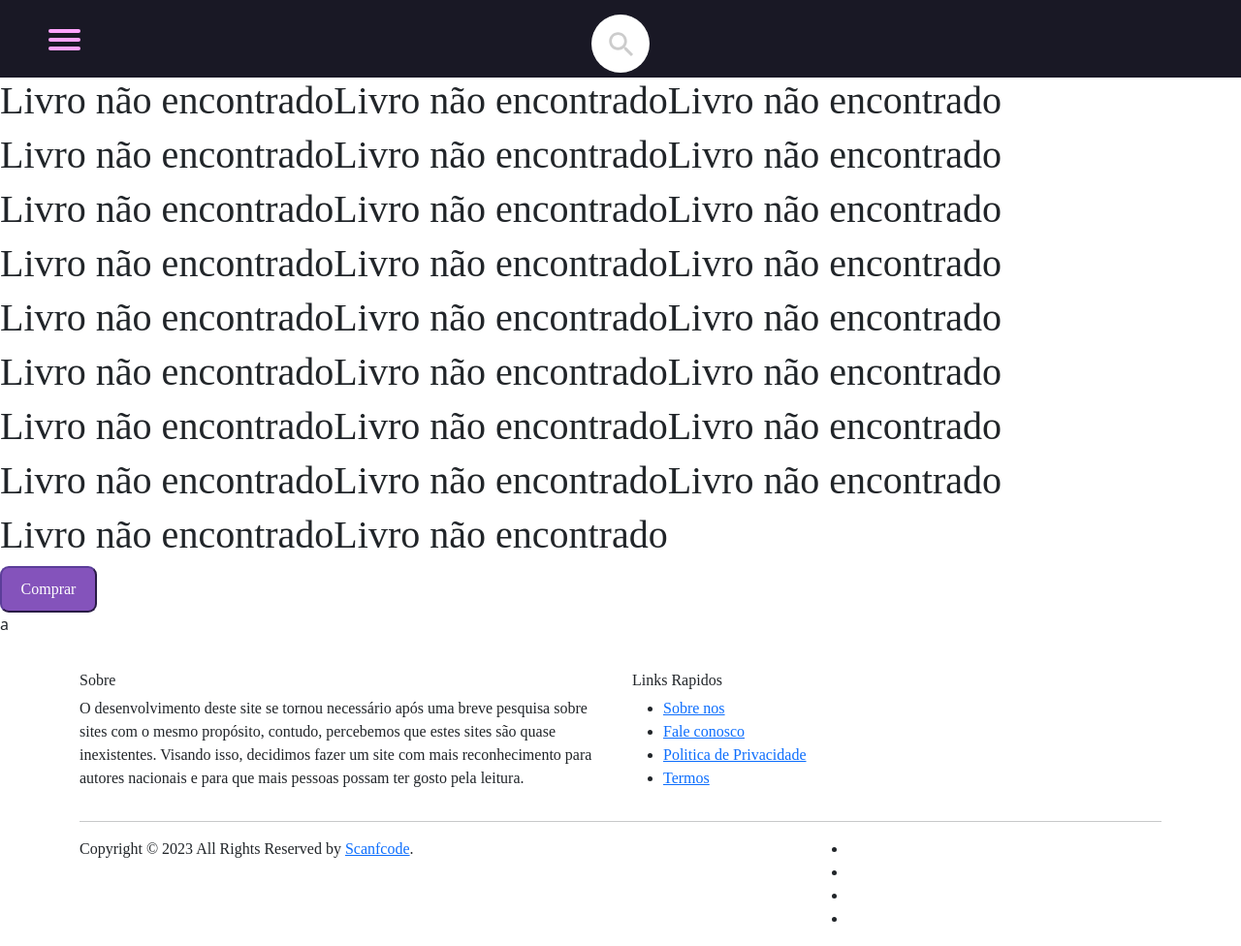
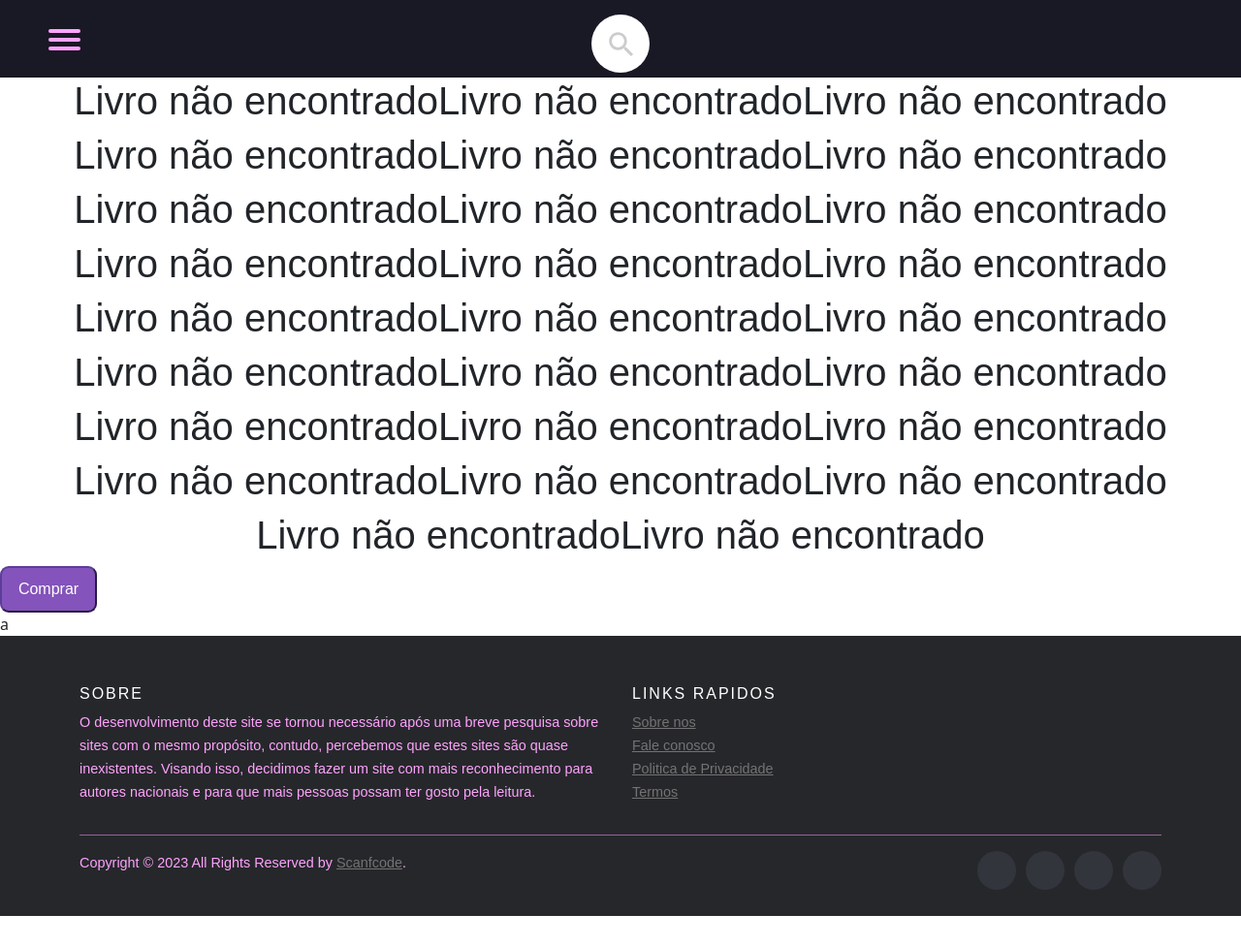
Before and after one commit to erickovisck/TCC_COT, a PHP site: page /itens.php in a window 1280 px wide. Shown: the whole page at 97% size. After the commit the page ends 945 px from the top, so only its background shows below. Run offline with PHP 8.4, Linux system fonts and the light colour scheme; a user stored in the database is signed in; data comes from the database, SQL or seed files in the repository; data that the repository does not hold is empty; some web fonts are replaced.

Commit message:
Add files via upload

```diff
--- a/assets/css/estilo.css
+++ b/assets/css/estilo.css
@@ -2,7 +2,7 @@
 
 @import url("//fonts.googleapis.com/css?family=Allerta+Stencil");
 * {
-  font-family: 'Times New Roman', Times, serif;
+  font-family: Arial, Helvetica, sans-serif;
         box-sizing: border-box;
 
 }
@@ -12,12 +12,11 @@ body {
     height: 100vh;
     margin: 0px;
     display: grid;
-    grid-template-rows: 80px 1fr 60px;
+    grid-template-rows: 80px 1fr;
     grid-template-columns: 1fr;
     grid-template-areas:
         "cabecalho"
-        "principal"
-        "rodape";
+        "principal";
 }
 
 .cabecalho {
@@ -274,6 +273,7 @@ flex-direction: column;
 /* css para a tabela na página itens.php */
 
 .estante {
+  justify-content: center;
   display: flex;
   flex-direction: row;
   flex-wrap: wrap;
@@ -281,29 +281,40 @@ flex-direction: column;
 }
 
 .livros {
+  height: 49%;
   display: flex;
   flex-direction: column;
   padding: 25px;
   position: relative;
+  background-color: rgb(255, 234, 223);
   width: 15%;
-  height: 1%;
   font-size: 0.8rem;
+  margin: 2px;
+  border: 2px solid #000;
+  box-shadow: 0px 10px 11px -10px rgba(0,0,0,0.75);
+}
+
+.livro:hover{
+  box-shadow: inset 0px 0px 18px 3px rgba(0,0,0,0.75);
 }
 
 .livros h1 {
+  margin: 2px;
   color: #000;
-  font-size: 0.8rem;
+  font-size: 1rem;
   margin-top: auto; /* Empurre o título para o meio verticalmente */
   text-align: center; /* Centralize o texto horizontalmente */
 }
 
 .livros h2 {
   font-size: 0.8rem;
+  font-weight: 400;
   margin-top: 10px; /* Adicione espaço entre o título e o subtítulo */
   text-align: center; /* Centralize o texto horizontalmente */
 }
 
 .livros img {
+  margin-bottom: 10px;
   width: 100%;
   height: auto;
   object-fit: cover;
@@ -1382,11 +1393,172 @@ background-image: url("https://img.freepik.com/fotos-gratis/grande-colecao-de-li
 
  */
 /*
+ * Made by Erik Terwan
+ * 24th of November 2015
+ * MIT License
+ *
+ *
+ * If you are thinking of using this in
+ * production code, beware of the browser
+ * prefixes.
+ */
+
+
+
+ #menuToggle
+ {
+
+
+   position: absolute;
+   top: 30px;
+   left: 50px;
+
+   z-index: 1;
+
+   -webkit-user-select: none;
+   user-select: none;
+ }
+
+ #menuToggle a
+ {
+   text-decoration: none;
+   color: #FFA3FD;
+
+   transition: color 0.3s ease;
+ }
+
+ #menuToggle a:hover
+ {
+   color: tomato;
+ }
+
+
+ #menuToggle input
+ {
+
+   display: block;
+   width: 40px;
+   height: 32px;
+   position: absolute;
+   top: -7px;
+   left: -5px;
+
+   cursor: pointer;
+
+   opacity: 0; /* hide this */
+   z-index: 2; /* and place it over the hamburger */
+
+   -webkit-touch-callout: none;
+ }
+
+ /*
+  * Just a quick hamburger
+  */
+ #menuToggle span
+ {
+   display: block;
+   width: 33px;
+   height: 4px;
+   margin-bottom: 5px;
+   position: relative;
+
+   background: #FFA3FD;
+   border-radius: 3px;
+
+   z-index: 1;
+
+   transform-origin: 4px 0px;
+
+   transition: transform 0.2s cubic-bezier(0.77,0.2,0.05,1.0),
+               background 0.2s cubic-bezier(0.77,0.2,0.05,1.0),
+               opacity 0.2s ease;
+ }
+ #menuToggle h2{
+   color: #FFA3FD;
+ }
+ #menuToggle span:first-child
+ {
+   transform-origin: 0% 0%;
+ }
+
+ #menuToggle span:nth-last-child(2)
+ {
+   transform-origin: 0% 100%;
+ }
+
+ /*
+  * Transform all the slices of hamburger
+  * into a crossmark.
+  */
+ #menuToggle input:checked ~ span
+ {
+   opacity: 1;
+   transform: rotate(45deg) translate(-2px, -1px);
+   background: #FFA3FD;
+   transition-duration: 0.2s;
+ }
+
+ /*
+  * But let's hide the middle one.
+  */
+ #menuToggle input:checked ~ span:nth-last-child(3)
+ {
+   opacity: 0;
+   transform: rotate(0deg) scale(0.1, 0.1);
+   transition-duration: 0.2s;
+ }
+
+ /*
+  * Ohyeah and the last one should go the other direction
+  */
+ #menuToggle input:checked ~ span:nth-last-child(2)
+ {
+   transform: rotate(-45deg) translate(0, -1px);
+   transition-duration: 0.2s;
+ }
+
+ /*
+  * Make this absolute positioned
+  * at the top left of the screen
+  */
+ #menu
+ {
+   position: absolute;
+   width: 300px;
+   margin: -100px 0 0 -50px;
+   padding: 50px;
+   padding-top: 125px;
+   background: #191825;
+   list-style-type: none;
+   -webkit-font-smoothing: antialiased;
+   /* to stop flickering of text in safari */
+
+   transform-origin: 0% 0%;
+   transform: translate(-100%, 0);
+
+   transition: transform 0.2s cubic-bezier(0.77,0.2,0.05,1.0);
+ }
+
+ #menu li
+ {
+   padding: 10px 0;
+   font-size: 22px;
+ }
+
+ /*
+  * And let's slide it in from the left
+  */
+ #menuToggle input:checked ~ ul
+ {
+   transform: none;
+ }
+
+
 .site-footer
 {
   background-color:#26272b;
   padding:45px 0 20px;
-   font-size:1.5rem;
+  font-size: 0.9rem;
   line-height:24px;
   color:#FFA3FD;
 }
@@ -1402,7 +1574,7 @@ background-image: url("https://img.freepik.com/fotos-gratis/grande-colecao-de-li
 .site-footer h6
 {
   color:#fff;
-   font-size: 1.6rem;
+  font-size: 1rem;
   text-transform:uppercase;
   margin-top:5px;
   letter-spacing:2px
@@ -1545,5 +1717,3 @@ background-image: url("https://img.freepik.com/fotos-gratis/grande-colecao-de-li
     font-weight:600
   }
 }
-
- */
```
Lines whose indentation alone changed are shown as unchanged.
